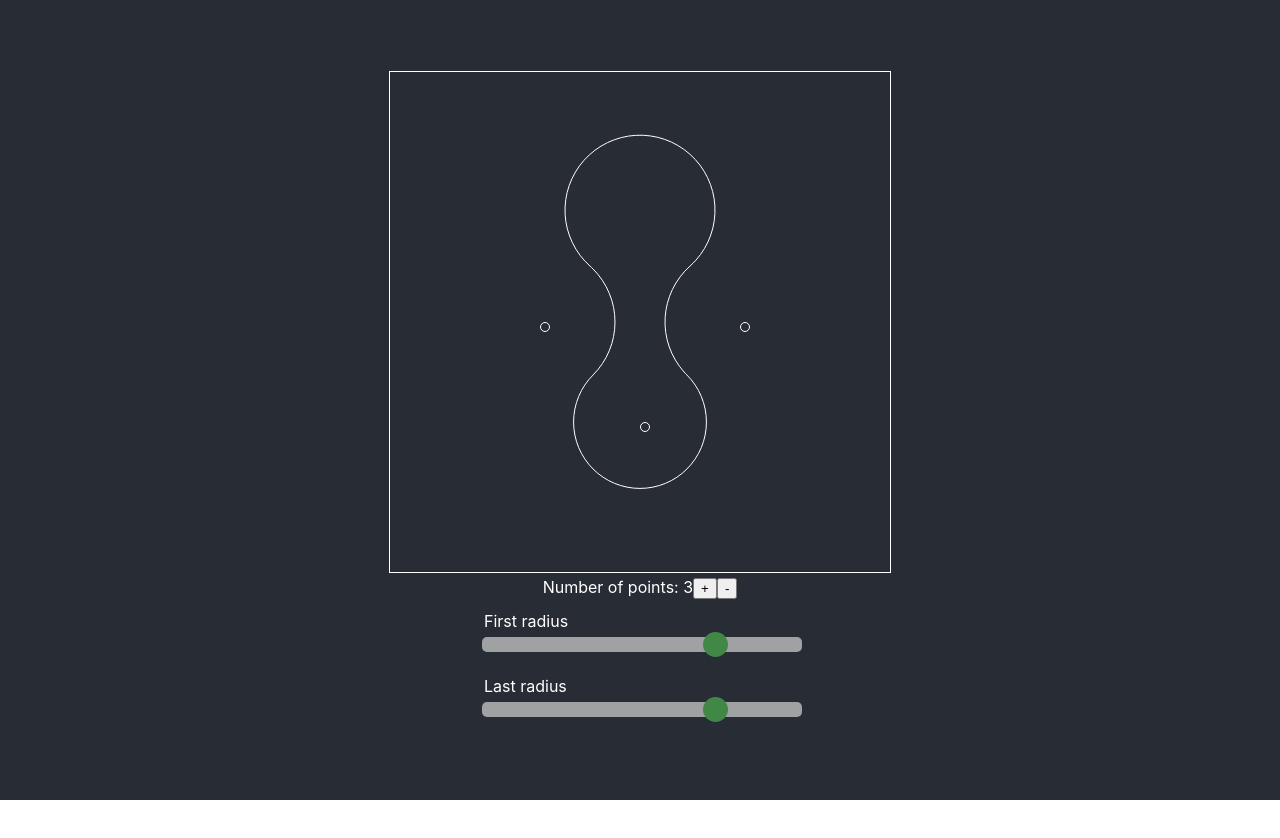
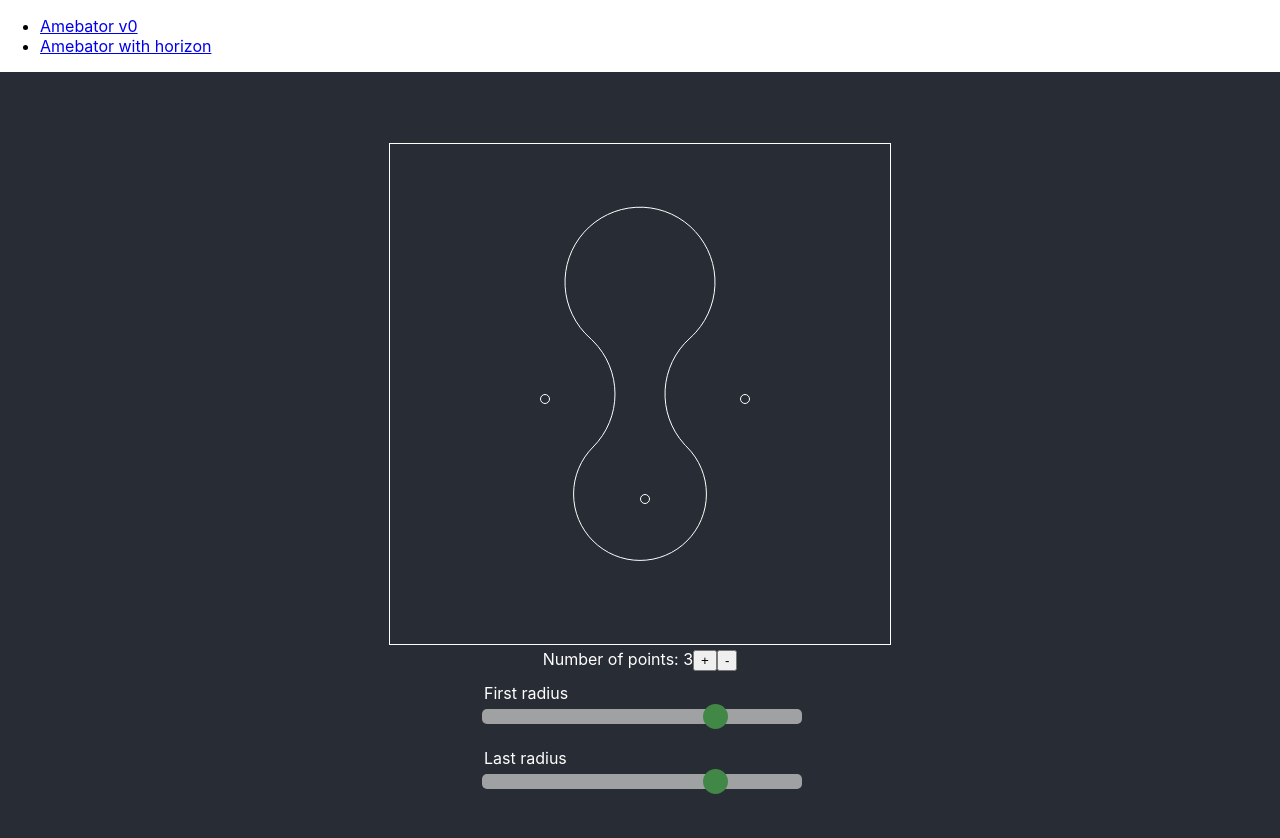
Before and after one commit to exacs/amebator, a React (Create React App) app: page / in a window 1280 px wide. Shown: the top 838 px of the page. Before the commit the page ends 800 px from the top, so only its background shows below. Built offline with nearby package versions, Linux system fonts and the light colour scheme; the HTML template or start-up script is replaced by a standard one.

Commit message:
React router

```diff
--- a/package.json
+++ b/package.json
@@ -10,6 +10,7 @@
     "react-dnd": "^11.1.3",
     "react-dnd-html5-backend": "^11.1.3",
     "react-dom": "^16.13.1",
+    "react-router-dom": "^5.2.0",
     "react-scripts": "3.4.1"
   },
   "scripts": {
--- a/src/App.js
+++ b/src/App.js
@@ -1,9 +1,43 @@
 import React from "react";
-import Amebator from "./components/Amebator";
+import {
+  BrowserRouter as Router,
+  Switch,
+  Route,
+  Link
+} from "react-router-dom";
 import "./App.css";
+import Amebator from "./components/Amebator"
 
-function App() {
-  return <Amebator />;
+export default function App() {
+  return (
+    <Router>
+      <div>
+        <nav>
+          <ul>
+            <li>
+              <Link to="/">Amebator v0</Link>
+            </li>
+            <li>
+              <Link to="/horizon">Amebator with horizon</Link>
+            </li>
+          </ul>
+        </nav>
+
+        {/* A <Switch> looks through its children <Route>s and
+            renders the first one that matches the current URL. */}
+        <Switch>
+          <Route path="/horizon">
+            <Horizon />
+          </Route>
+          <Route path="/">
+            <Amebator />
+          </Route>
+        </Switch>
+      </div>
+    </Router>
+  );
 }
 
-export default App;
+function Horizon() {
+  return <h2>Amebator with horizon</h2>;
+}
```
Also changed, not shown: 1 other file (tests, documents, lock files or other folders).
